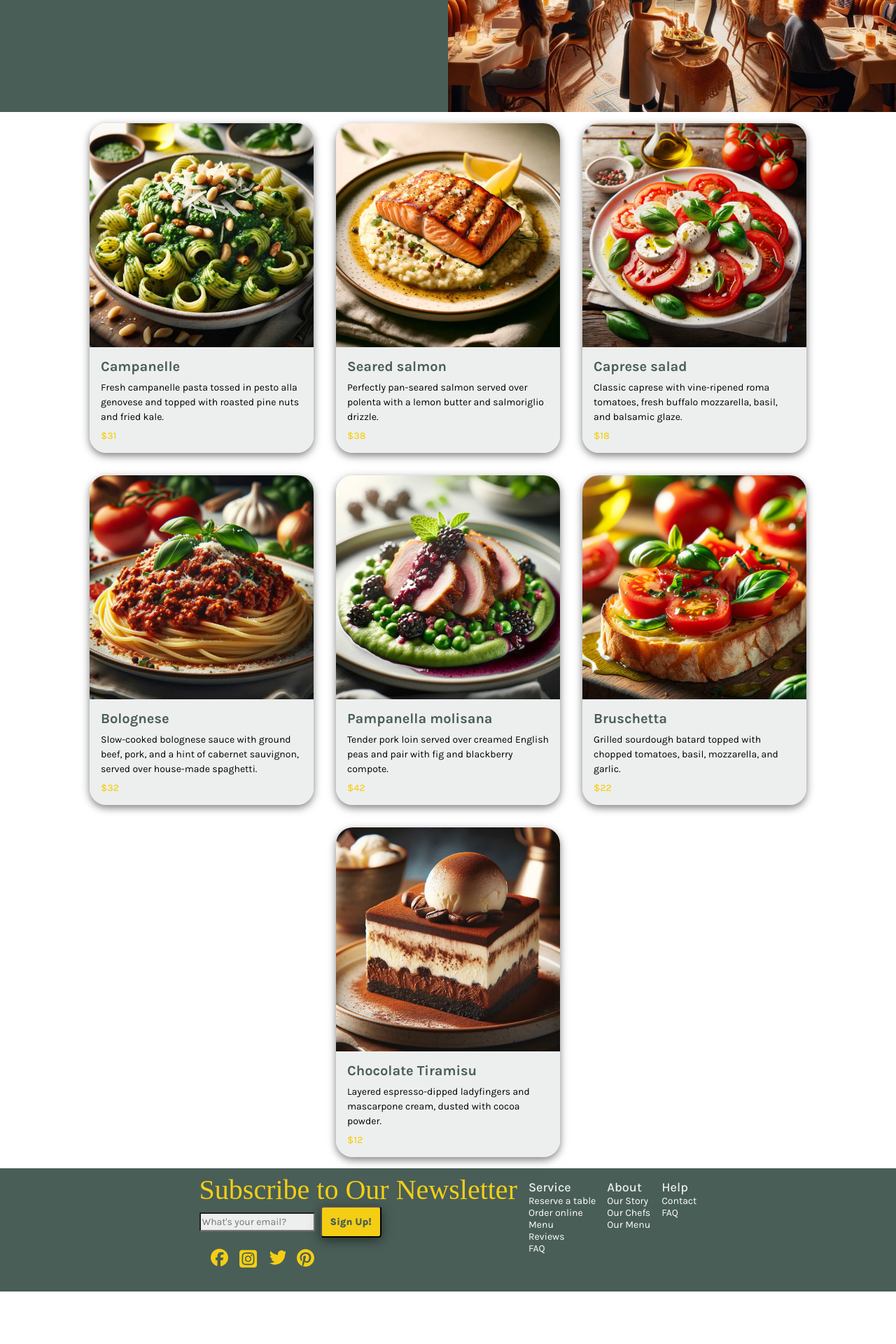
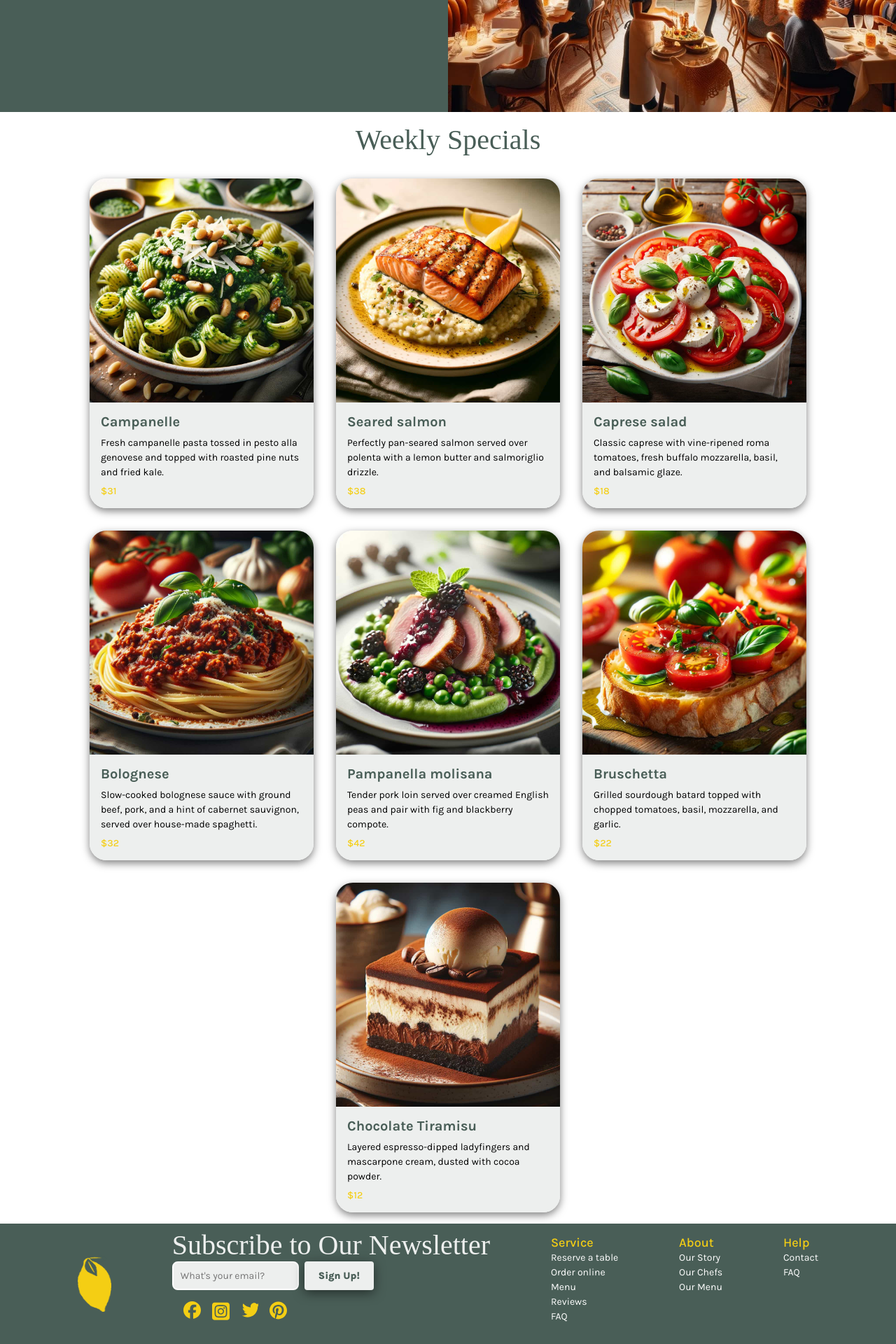
Before and after one commit to JBrocklyAnderson/reserve-a-table, a React (Create React App) app: page / in a window 1280 px wide. Shown: the part 412-2332 px from the top of the page at 70% size. Before the commit the page ends 2257 px from the top, so only its background shows below. Built offline with nearby package versions, Linux system fonts and the light colour scheme; a web font is replaced by a local one.

Commit message:
Fix various style issues around the home page

```diff
--- a/src/App.css
+++ b/src/App.css
@@ -53,5 +53,5 @@ img, picture, svg, video, audio {
 button, input, select, textarea {
   font: inherit;
   cursor: pointer;
-  box-shadow: none;
+  border: none;
 }
--- a/src/components/common/Footer.jsx
+++ b/src/components/common/Footer.jsx
@@ -1,5 +1,6 @@
 import React from 'react';
 import styles from './Footer.module.css';
+import smallLogo from '../../assets/images/png/smallLogo.png'
 import { placeholderLinkAlert, preventDefaultAction } from '../../App';
 import { Link } from 'react-router-dom';
 
@@ -7,6 +8,7 @@ const Footer = () => {
     return (
         <footer className={styles.footer}>
             <div>
+                <img src={smallLogo} alt='Logo' />
                 <div className={styles.newsletter}>
                     <label htmlFor='newsletter'>Subscribe to Our Newsletter</label>
                     <div>
@@ -51,7 +53,7 @@ const Footer = () => {
                     </nav>
                 </div>
 
-                <div>
+                <div className={styles.linkSection}>
                     <h2>Service</h2>
                     <nav>
                         <ul>
@@ -65,8 +67,7 @@ const Footer = () => {
                                 <Link to='/' onClick={placeholderLinkAlert}>Menu</Link>
                             </li>
                             <li>
-                                {/* Enable smooth scrolling to reviews section */}
-                                <a href='#reviews'>Reviews</a>
+                                <Link to='/' onClick={placeholderLinkAlert}>Reviews</Link>
                             </li>
                             <li>
                                 <Link to='/' onClick={placeholderLinkAlert}>FAQ</Link>
@@ -75,7 +76,7 @@ const Footer = () => {
                     </nav>
                 </div>
 
-                <div>
+                <div className={styles.linkSection}>
                     <h2>About</h2>
                     <nav>
                         <ul>
@@ -92,7 +93,7 @@ const Footer = () => {
                     </nav>
                 </div>
 
-                <div>
+                <div className={styles.linkSection}>
                     <h2>Help</h2>
                     <nav>
                         <ul>
--- a/src/components/common/Footer.module.css
+++ b/src/components/common/Footer.module.css
@@ -14,10 +14,9 @@
     gap: 1rem;
 }
 
-.footer h2 {
-    color: var(--stone);
-    font-size: 1.125rem;
-    font-weight: 500;
+.footer img:first-of-type {
+    width: 3rem;
+    align-self: center;
 }
 
 .newsletter > label {
@@ -25,26 +24,33 @@
     font-family: var(--markazi);
     font-size: 2.5rem;
     font-weight: 500;
-    color: var(--lemon);
+    color: var(--stone);
     line-height: 0.75;
     margin-bottom: 0.5rem;
 }
 
 /* Text box */
 .newsletter input:first-of-type {
+    border: 2px solid white;
     background-color: var(--stone);
-    line-height: 1.5;
+    padding: 10px;
+    border-radius: 0.5rem;
     margin-inline-end: 0.5rem;
+    outline: none;
 }
 
-/* Submit button */
+.newsletter input:first-of-type:focus {
+    border-color: var(--lemon);
+}
+
+/* Sign up button */
 .newsletter input:last-of-type {
     font-weight: 900;
     color: var(--olive);
-    padding: 0.75rem;
+    padding: 0.75rem 1.25rem;
     border-radius: 0.25rem;
     box-shadow: 0 0.25rem 1rem rgba(0,0,0,0.5);
-    background-color: var(--lemon);
+    background-color: var(--stone);
     transition:
         color 0.1s ease,
         background-color 0.1s ease,
@@ -52,12 +58,7 @@
 }
 
 .newsletter input:last-of-type:hover {
-    font-weight: 900;
     color: var(--lemon);
-    padding: 0.75rem;
-    border-radius: 0.25rem;
-    box-shadow: 0 0.25rem 1rem rgba(0,0,0,0.5);
-    background-color: var(--stone);
 }
 
 .socialMediaLinks {
@@ -67,10 +68,32 @@
     margin: 1rem;
 }
 
+.socialMediaLinks svg {
+    transition: filter 0.3s ease;
+}
+
+.socialMediaLinks svg:hover {
+    filter: drop-shadow(0 2px 0.25rem rgba(0,0,0,0.75));
+}
+
+.linkSection h2 {
+    color: var(--lemon);
+    font-size: 1.125rem;
+    font-weight: 500;
+}
+
+.linkSection a {
+    line-height: 1.5;
+}
+
+.linkSection a:hover {
+    text-decoration: underline;
+}
+
 @media screen and (min-width: 513px) {
     .footer > div {
         flex-direction: row;
-        justify-content: center;
+        justify-content: space-evenly;
         max-width: 1200px;
         margin: 0 auto;
     }
--- a/src/components/home/Specials.jsx
+++ b/src/components/home/Specials.jsx
@@ -44,10 +44,13 @@ const specials = [
 // Create a section for restaurant specials
 const Specials = () => {
     return (
-        <main className={styles.layout}>
-            {specials.map(special => {
-                return <Special key={special.title} data={special} />
-            })}
+        <main>
+            <h2 className={styles.sectionTitle}>Weekly Specials</h2>
+            <div className={styles.layout}>
+                {specials.map(special => {
+                    return <Special key={special.title} data={special} />
+                })}
+            </div>
         </main>
     );
 };
--- a/src/components/home/Specials.module.css
+++ b/src/components/home/Specials.module.css
@@ -7,4 +7,13 @@
     margin: 0 auto;
 }
 
+.sectionTitle {
+    font-family: var(--markazi);
+    font-size: 2.5rem;
+    font-weight: 500;
+    color: var(--olive);
+    text-align: center;
+    margin: 1rem;
+}
+
 /* @media screen and (min-width: ) */
```
Also changed, not shown: src/assets/images/png/smallLogo.png (added).
